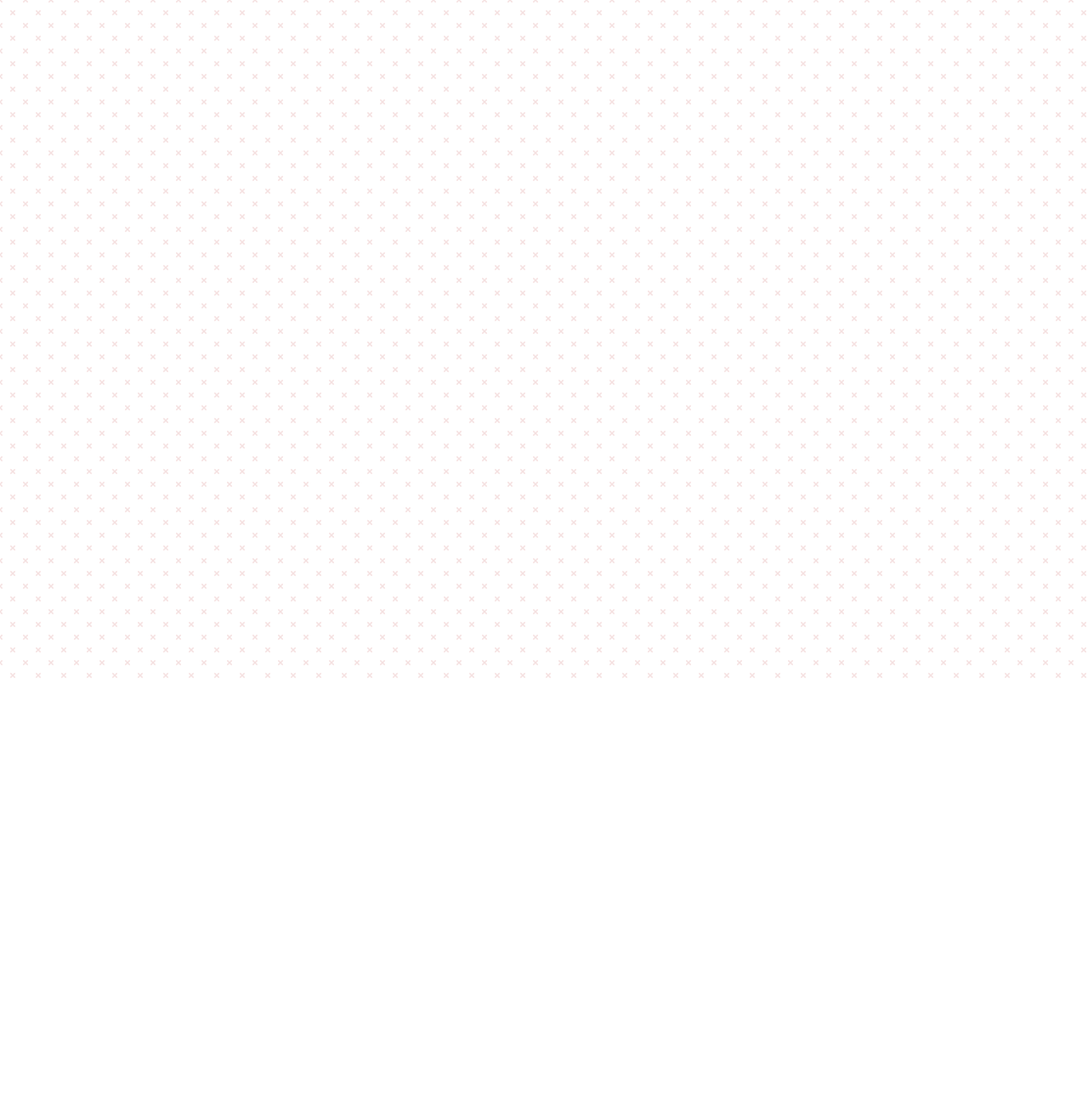
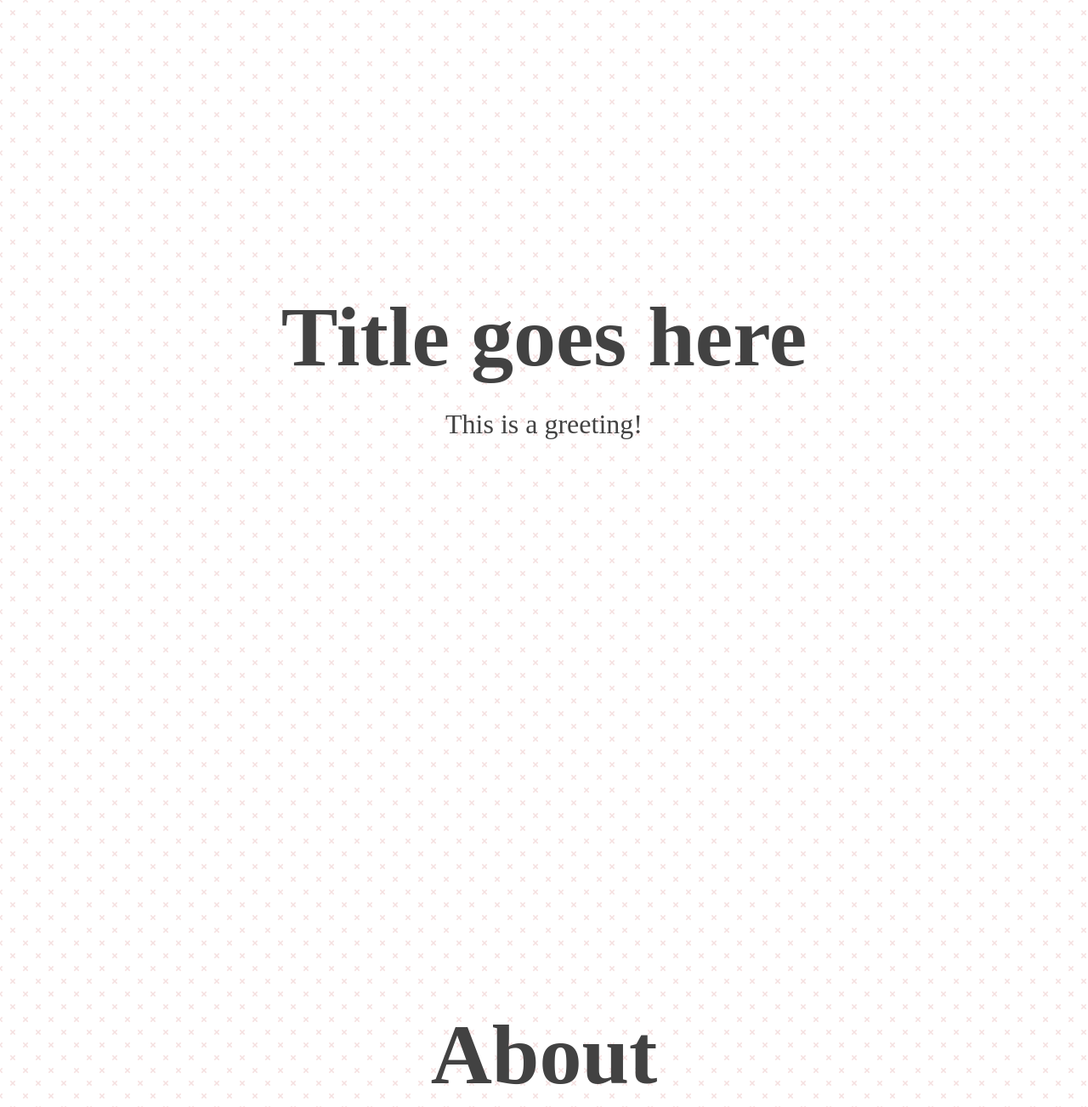
Before and after one commit to rebeccaariss/light-dark, a plain HTML site: page index.html in a window 1280 px wide. Shown: the top 1303 px of the page at 85% size. Before the commit the page ends 800 px from the top, so only its background shows below. Drawn offline with Linux system fonts and the light colour scheme.

Commit message:
Add basic page structure with sections

```diff
--- a/index.html
+++ b/index.html
@@ -9,6 +9,25 @@
     <link rel="stylesheet" href="style.css">
 </head>
 <body>
+    <!-- Home section -->
+    <section id="home">
+        <div class="title-group">
+            <h1>Title goes here</h1>
+            <h2>This is a greeting!</h2>
+        </div>
+    </section>
+    <!-- About section -->
+    <section id="about">
+        <h1>About</h1>
+    </section>
+    <!-- Projects section -->
+    <section id="projects">
+        <h1>Projects</h1>
+    </section>
+    <!-- Contact section -->
+    <section id="contact">
+        <h1>Contact</h1>
+    </section>
     <!-- Script -->
     <script src="script.js"></script>
 </body>
```
